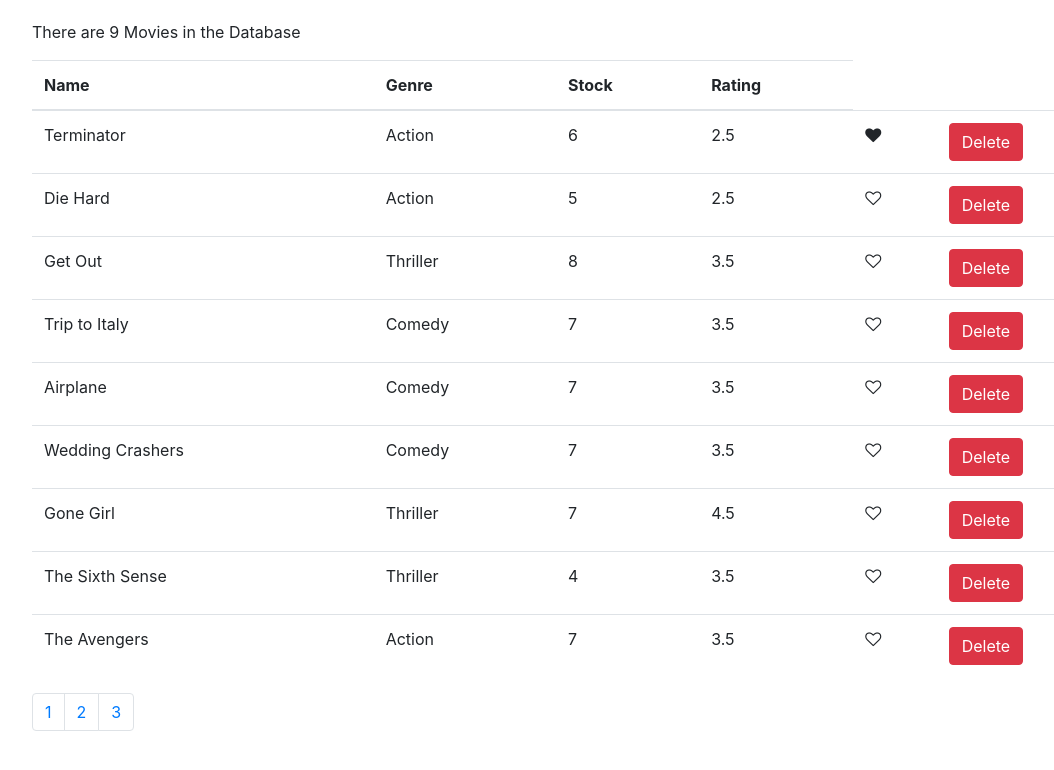
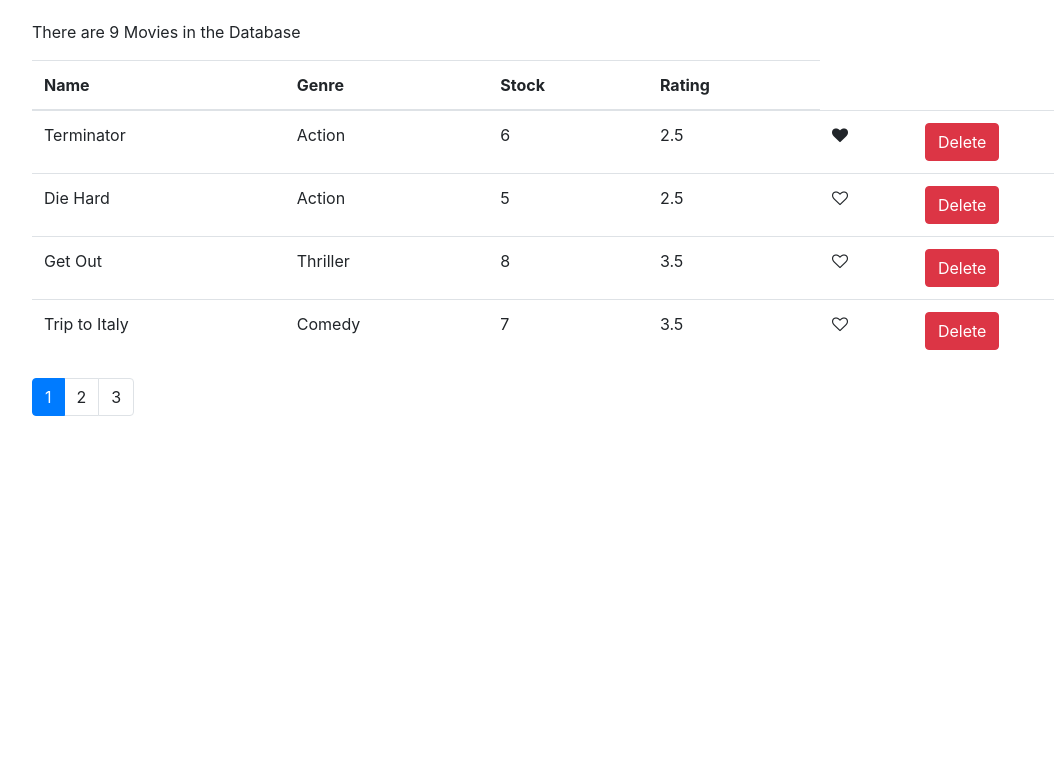
Before and after one commit to dancarmel/reacttut, a React (Create React App) app: page / in a window 1280 px wide. Shown: the top 770 px of the page, without its empty margins (53-1107 px from the left). Built offline with nearby package versions, Linux system fonts and the light colour scheme.

Commit message:
afterPagination
finalized pagnation, working on filter

```diff
--- a/package.json
+++ b/package.json
@@ -5,6 +5,8 @@
   "dependencies": {
     "bootstrap": "^4.1.1",
     "font-awesome": "^4.7.0",
+    "lodash": "^4.17.11",
+    "prop-types": "^15.7.2",
     "react": "^16.8.6",
     "react-dom": "^16.8.6",
     "react-scripts": "2.1.8"
--- a/src/components/common/like.jsx
+++ b/src/components/common/like.jsx
@@ -1,4 +1,4 @@
-import React, { Component } from "react";
+import React from "react";
 
 const Like = props => {
   let classes = "fa fa-heart";
--- a/src/components/common/pagination.jsx
+++ b/src/components/common/pagination.jsx
@@ -1,30 +1,40 @@
 import React, { Component } from "react";
+import _ from "lodash";
+import PropTypes from "prop-types";
 
 class Pagination extends Component {
-  state = {};
   render() {
+    // const moviesPerPage = this.props.totalMovies/this.props.pages;
+    const { pageSize, itemsCount, onPageChange, currentPage } = this.props;
+    const pageCount = Math.ceil(itemsCount / pageSize);
+    if (pageCount === 1) return null;
+    const pages = _.range(1, pageCount + 1);
+
     return (
-      <nav aria-label="Page navigation example">
+      <nav>
         <ul className="pagination">
-          <li className="page-item">
-            <a className="page-link" href="#">
-              1
-            </a>
-          </li>
-          <li className="page-item">
-            <a className="page-link" href="#">
-              2
-            </a>
-          </li>
-          <li className="page-item">
-            <a className="page-link" href="#">
-              3
-            </a>
-          </li>
+          {pages.map(page => (
+            <li
+              className={
+                page === currentPage ? "page-item active" : "page-item"
+              }
+              key={page}
+            >
+              <a className="page-link" onClick={() => onPageChange(page)}>
+                {page}
+              </a>
+            </li>
+          ))}
         </ul>
       </nav>
     );
   }
 }
 
+Pagination.propTypes = {
+  pageSize: PropTypes.number.isRequired,
+  itemsCount: PropTypes.number.isRequired,
+  onPageChange: PropTypes.func.isRequired,
+  currentPage: PropTypes.number.isRequired
+};
 export default Pagination;
--- a/src/components/movies.jsx
+++ b/src/components/movies.jsx
@@ -2,10 +2,12 @@
 import { getMovies } from "../services/fakeMovieService";
 import Like from "./common/like";
 import Pagination from "./common/pagination";
-
+import { paginate } from "../utils/paginate";
 class Movies extends Component {
   state = {
-    movies: getMovies()
+    movies: getMovies(),
+    pageSize: 4,
+    currentPage: 1
   };
 
   handleDelete = movie => {
@@ -22,15 +24,20 @@
     this.setState({ movies });
   };
 
-  handlePageLimit = () => {
-    const movies = [...this.state.movies];
-    // finish pagination excersize
+  handlePageChange = page => {
+    this.setState({ currentPage: page });
   };
+
   render() {
-    if (this.state.movies.length !== 0) {
+    const { movies: allMovies, pageSize, currentPage } = this.state;
+
+    if (allMovies.length === 0)
+      return <p>There are no movies in the database.</p>;
+
+    const movies = paginate(allMovies, currentPage, pageSize);
     return (
       <div>
-          <p>There are {this.state.movies.length} Movies in the Database</p>
+        <p>There are {allMovies.length} Movies in the Database</p>
 
         <table className="table">
           <thead>
@@ -42,7 +49,7 @@
             </tr>
           </thead>
           <tbody>
-              {this.state.movies.map(movie => (
+            {movies.map(movie => (
               <tr key={movie._id}>
                 <td>{movie.title}</td>
                 <td>{movie.genre.name}</td>
@@ -66,11 +73,14 @@
             ))}
           </tbody>
         </table>
-          <Pagination />
+        <Pagination
+          pageSize={pageSize}
+          itemsCount={allMovies.length}
+          onPageChange={this.handlePageChange}
+          currentPage={currentPage}
+        />
       </div>
     );
-    }
-    return <p>There are no movies in the database.</p>;
   }
 }
 
--- /dev/null
+++ b/src/utils/paginate.js
@@ -0,0 +1,10 @@
+import _ from "lodash";
+import PropTypes from "prop-types";
+
+export function paginate(items, pageNumber, pageSize) {
+  const startIndex = (pageNumber - 1) * pageSize;
+  return _(items)
+    .slice(startIndex)
+    .take(pageSize)
+    .value();
+}
```
Also changed, not shown: src/components/common/filter.jsx (added, +10 -0 lines), 1 other file (tests, documents, lock files or other folders). Lines whose indentation alone changed are shown as unchanged.
